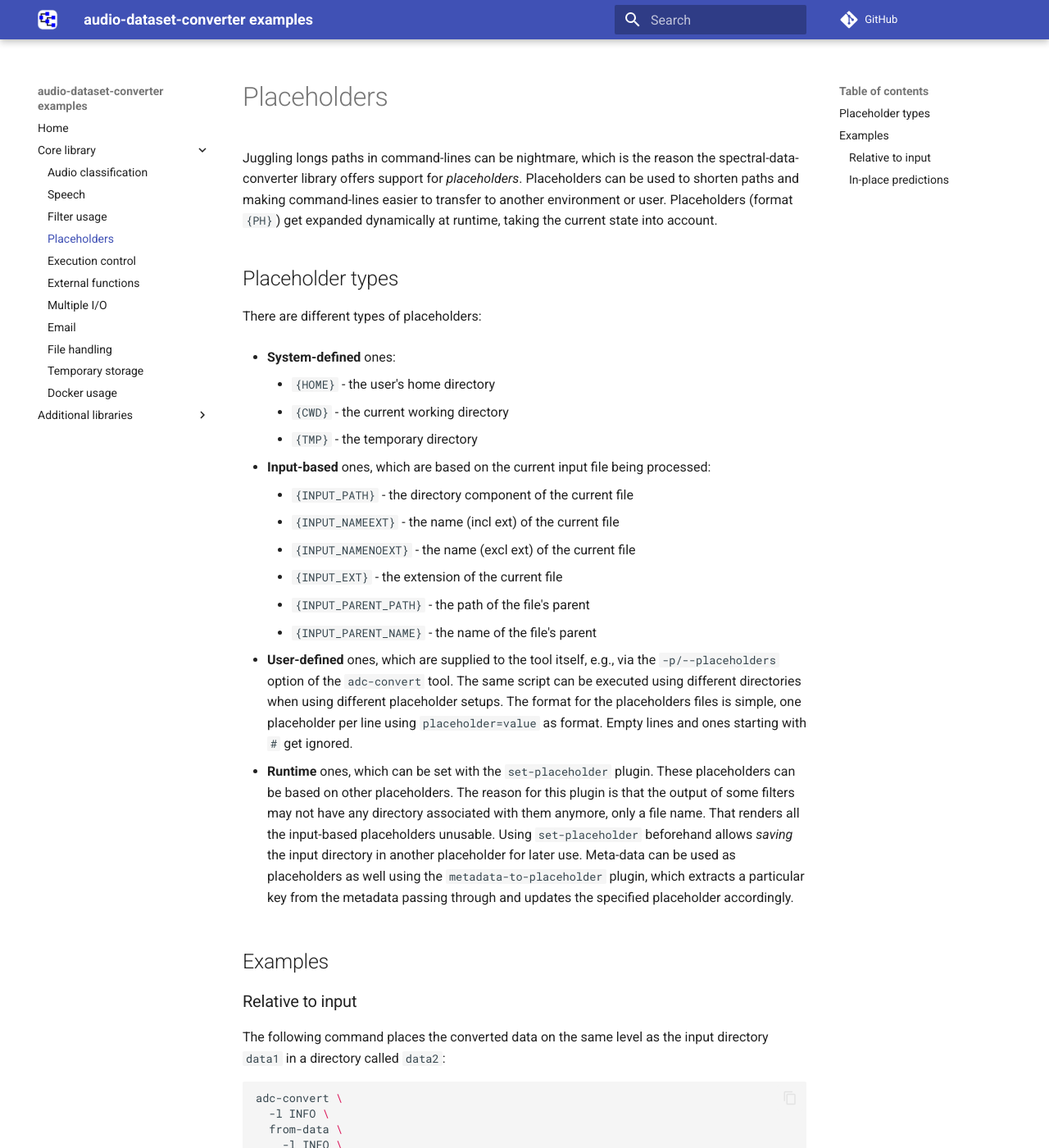
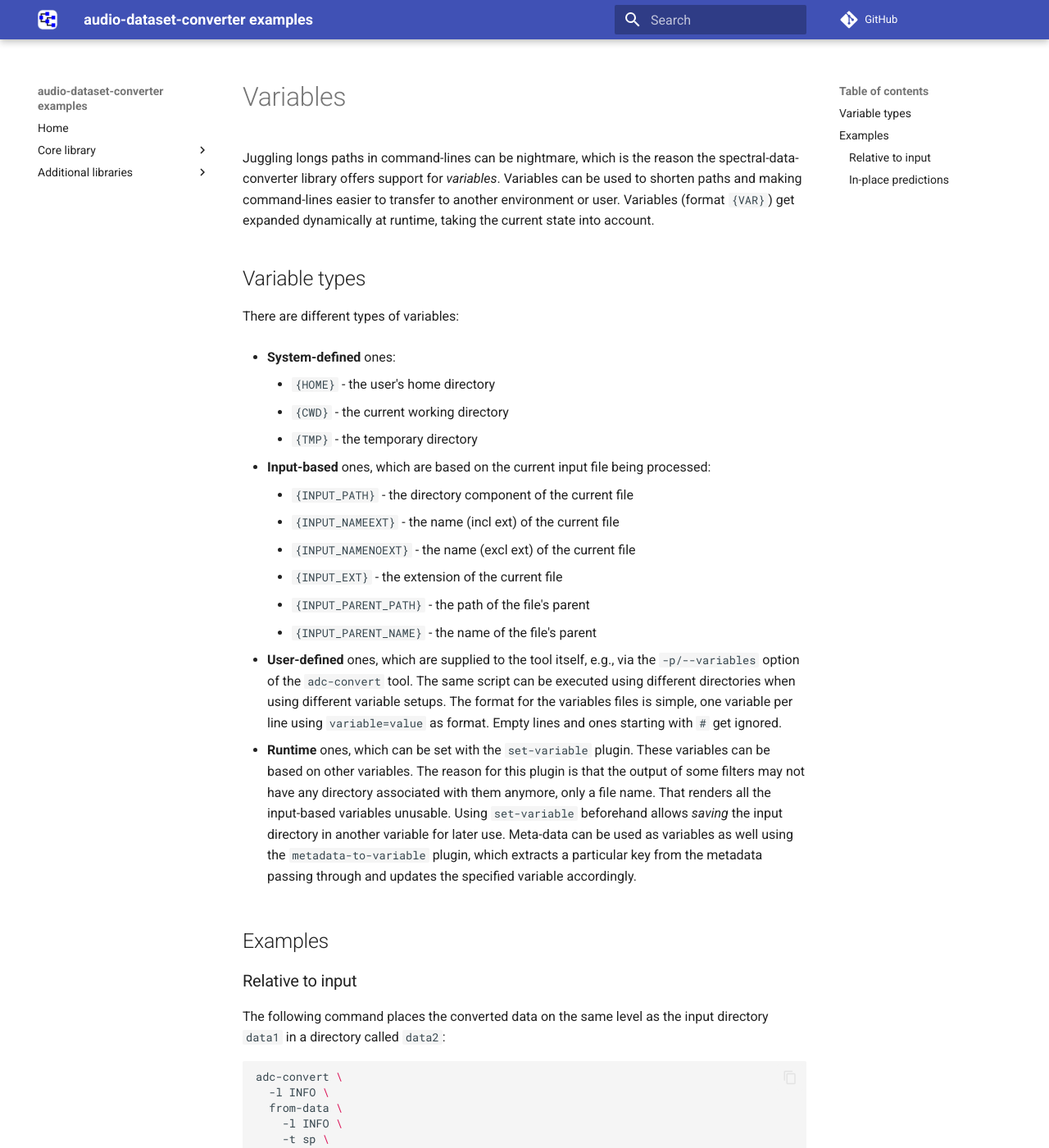
Before and after one commit to waikato-llm/audio-dataset-converter-examples, an MkDocs documentation site: the page built from docs/variables.md, in a window 1280 px wide and 1400 px high. Shown: the whole window at 82% size. Built offline with MkDocs 1.6.1 and Material for MkDocs 9.7.7, drawn with Linux system fonts in a browser that asks for light colours; comment, search, counter and statistics services are not loaded; some of the changed text lies outside the part shown.

Commit message:
placeholders -> variables

````diff
--- a/docs/placeholders.md
+++ b/docs/variables.md
@@ -1,12 +1,12 @@
 Juggling longs paths in command-lines can be nightmare, which is the reason
-the spectral-data-converter library offers support for *placeholders*.
-Placeholders can be used to shorten paths and making command-lines easier
-to transfer to another environment or user. Placeholders (format `{PH}`)
+the spectral-data-converter library offers support for *variables*.
+Variables can be used to shorten paths and making command-lines easier
+to transfer to another environment or user. Variables (format `{VAR}`)
 get expanded dynamically at runtime, taking the current state into account.
 
-# Placeholder types
+# Variable types
 
-There are different types of placeholders:
+There are different types of variables:
 
 * **System-defined** ones:
 
@@ -24,21 +24,21 @@
     * `{INPUT_PARENT_NAME}` - the name of the file's parent
 
 * **User-defined** ones, which are supplied to the tool itself, e.g., via the
-  `-p/--placeholders` option of the `adc-convert` tool. The same script can
-  be executed using different directories when using different placeholder
-  setups. The format for the placeholders files is simple, one placeholder
-  per line using `placeholder=value` as format. Empty lines and ones starting
+  `-p/--variables` option of the `adc-convert` tool. The same script can
+  be executed using different directories when using different variable
+  setups. The format for the variables files is simple, one variable
+  per line using `variable=value` as format. Empty lines and ones starting
   with `#` get ignored.
 
-* **Runtime** ones, which can be set with the `set-placeholder` plugin.
-  These placeholders can be based on other placeholders. The reason for this
+* **Runtime** ones, which can be set with the `set-variable` plugin.
+  These variables can be based on other variables. The reason for this
   plugin is that the output of some filters may not have any
   directory associated with them anymore, only a file name. That renders all
-  the input-based placeholders unusable. Using `set-placeholder` beforehand
-  allows *saving* the input directory in another placeholder for later use.
-  Meta-data can be used as placeholders as well using the `metadata-to-placeholder`
+  the input-based variables unusable. Using `set-variable` beforehand
+  allows *saving* the input directory in another variable for later use.
+  Meta-data can be used as variables as well using the `metadata-to-variable`
   plugin, which extracts a particular key from the metadata passing through
-  and updates the specified placeholder accordingly.
+  and updates the specified variable accordingly.
 
 
 # Examples
@@ -65,10 +65,10 @@
 When trying to convert audio files into another format and place them in the
 same location as the input ones, manually copying files is rather tedious.
 Also, filters that get rid of the file path and only forward the file name,
-like `convert-to-wav`, invalidate the use of input-based placeholders like `{INPUT_PATH}`.
-For that reason, the `set-placeholder` plugin can be used to
-*back up* such placeholders in other user-defined placeholders. The following
-pipeline backs up `{INPUT_PATH}` in the new placeholder `{OUTPUT_DIR}` and uses
+like `convert-to-wav`, invalidate the use of input-based variables like `{INPUT_PATH}`.
+For that reason, the `set-variable` plugin can be used to
+*back up* such variables in other user-defined variables. The following
+pipeline backs up `{INPUT_PATH}` in the new variable `{OUTPUT_DIR}` and uses
 that for saving the original `.mp3` files as `.wav` ones:
 
 ```bash
@@ -76,7 +76,7 @@
   from-data \
     -t sp \
     -i "/some/where/*.mp3" \
-  set-placeholder \
+  set-variable \
     -l INFO \
     -p OUTPUT_DIR \
     -v "{INPUT_PATH}" \
````
Also changed, not shown: docs/email.md (+4 -4 lines), docs/filters.md (+2 -2 lines), docs/index.md (+1 -1 lines).
